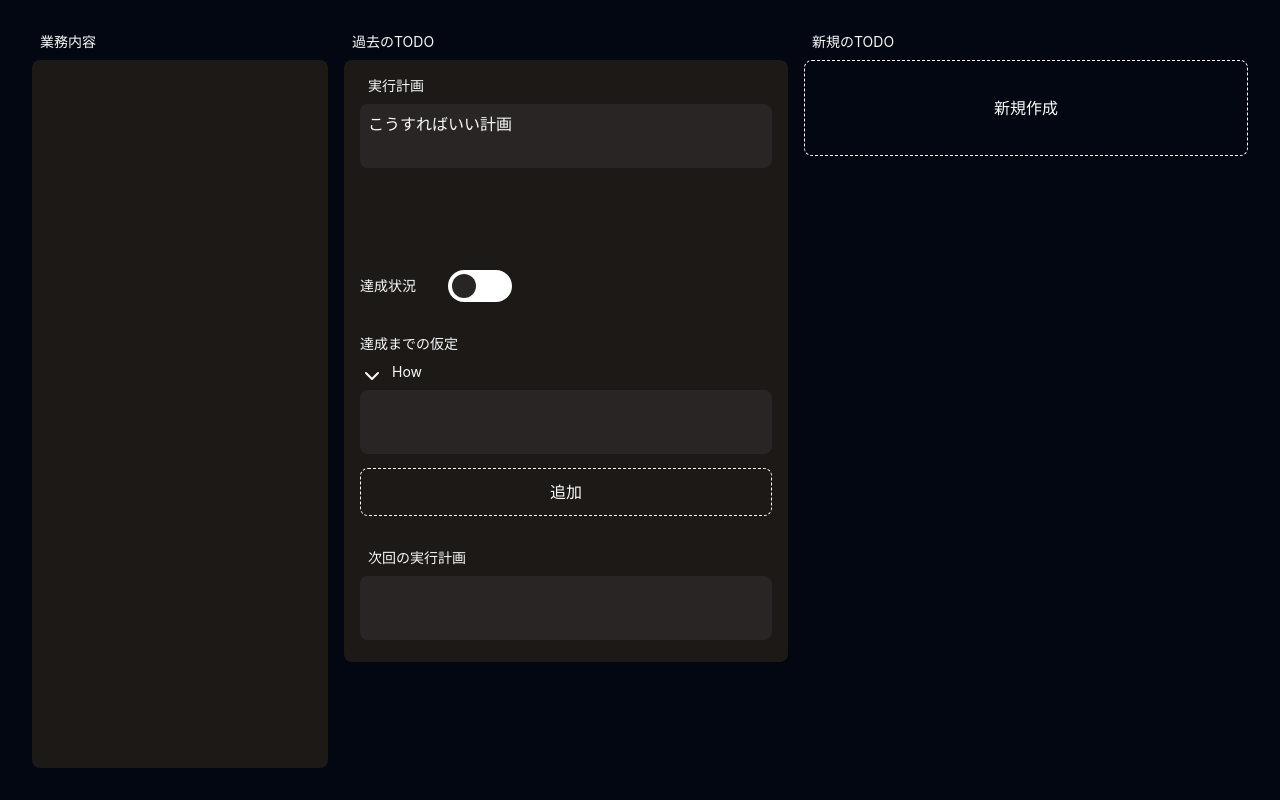
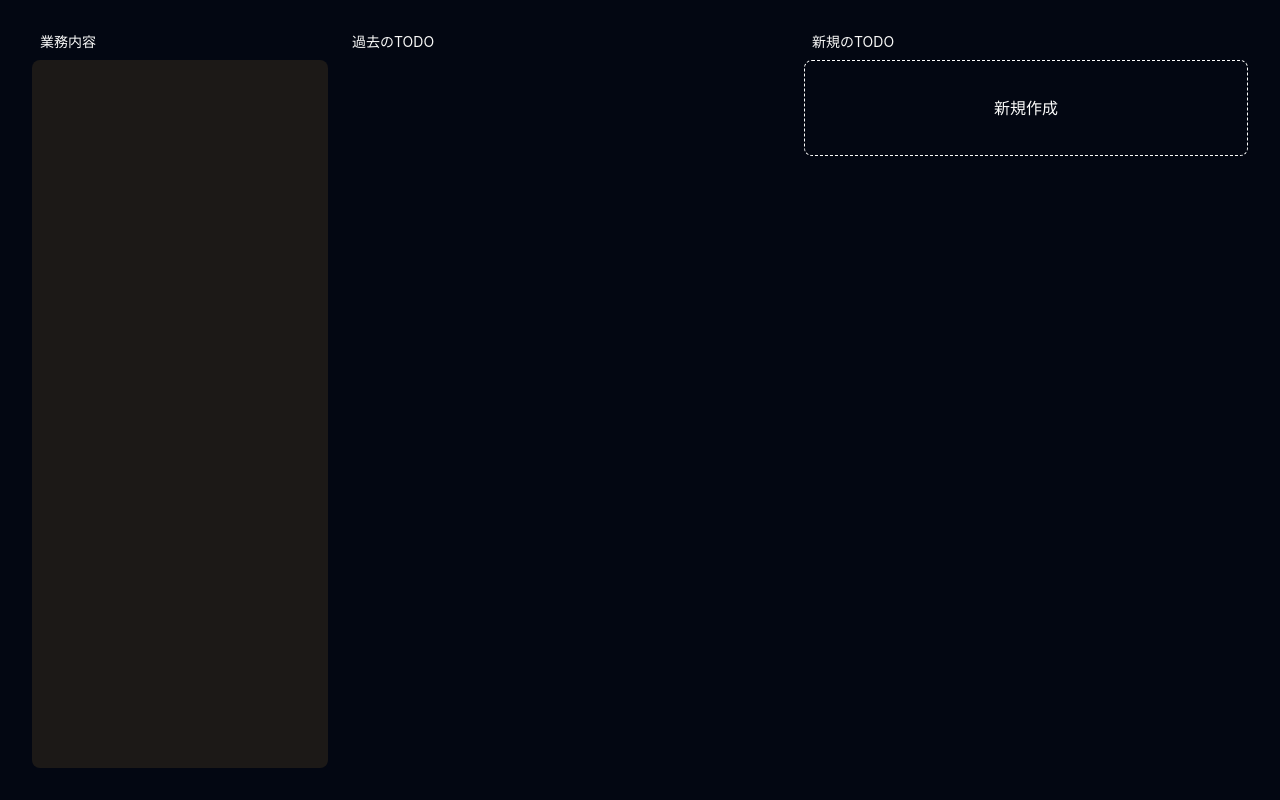
Before and after one commit to katedegree/daily, a React (Vite) app: page / in a window 1280 px wide. Built offline with nearby package versions, Linux system fonts and the light colour scheme.

Commit message:
task storeの修正

```diff
--- a/src/use-task-store.ts
+++ b/src/use-task-store.ts
@@ -9,6 +9,14 @@ const generateId = (existing: Record<string, Task>): string => {
   } while (id in existing);
   return id;
 };
+
+const createTask = (id: string): Task => ({
+  id,
+  origin: { goal: "", reason: "", action: "", hypotheses: [""] },
+  background: [{ purpose: "", hypotheses: [""], plan: "", createdDate: today() }],
+  createdDate: today(),
+  completedDate: null,
+});
 
 interface TaskStore {
   tasks: Record<string, Task>;
@@ -24,57 +32,12 @@ interface TaskStore {
 }
 
 export const useTaskStore = create<TaskStore>((set) => ({
-  tasks: {
-    aaaa: {
-      id: "aaaa",
-      origin: {
-        goal: "ゴール",
-        reason: "理由",
-        action: "行動",
-        hypotheses: [""],
-      },
-      background: [
-        {
-          purpose: "",
-          hypotheses: [""],
-          plan: "",
-          createdDate: "20000101",
-        },
-        {
-          purpose: "",
-          hypotheses: [""],
-          plan: "こうすればいい計画",
-          createdDate: "20000102",
-        },
-      ],
-      createdDate: "20000101",
-      completedDate: null,
-    },
-  },
+  tasks: {},
 
   storeTask: () =>
     set((prev) => {
       const id = generateId(prev.tasks);
-      const newTask: Task = {
-        id,
-        origin: {
-          goal: "",
-          reason: "",
-          action: "",
-          hypotheses: [""],
-        },
-        background: [
-          {
-            purpose: "",
-            hypotheses: [""],
-            plan: "",
-            createdDate: today(),
-          },
-        ],
-        createdDate: today(),
-        completedDate: null,
-      };
-      return { tasks: { [id]: newTask, ...prev.tasks } };
+      return { tasks: { [id]: createTask(id), ...prev.tasks } };
     }),
 
   destoryTask: (taskId) =>
@@ -97,7 +60,7 @@ export const useTaskStore = create<TaskStore>((set) => ({
 
   updateOrigin: (taskId, origin) =>
     set((prev) => {
-      const task = prev.tasks[taskId];
+      const task = prev.tasks[taskId] ?? createTask(taskId);
       return {
         tasks: {
           ...prev.tasks,
@@ -108,7 +71,7 @@ export const useTaskStore = create<TaskStore>((set) => ({
 
   updateBackground: (taskId, createdDate, background) =>
     set((prev) => {
-      const task = prev.tasks[taskId];
+      const task = prev.tasks[taskId] ?? createTask(taskId);
       const exists = task.background.some((b) => b.createdDate === createdDate);
       const newBackground = exists
         ? task.background.map((b) =>
```
